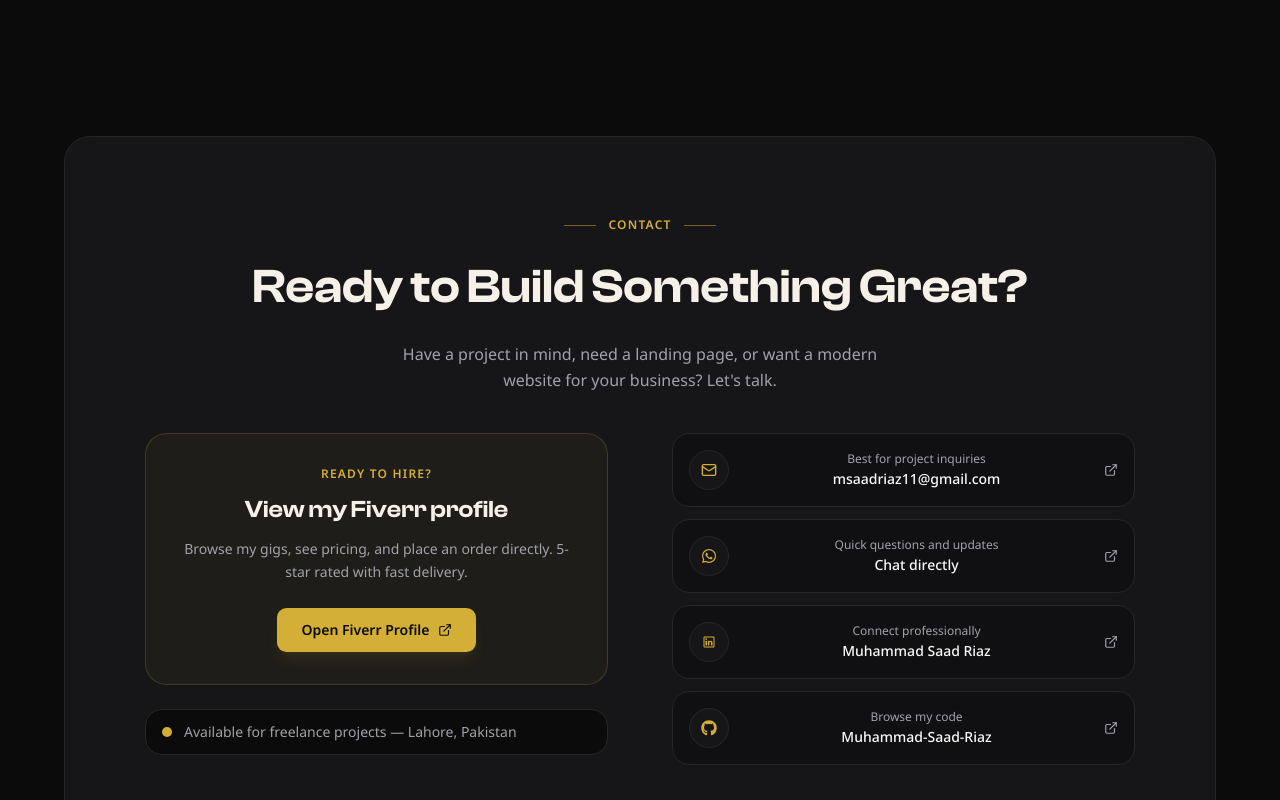
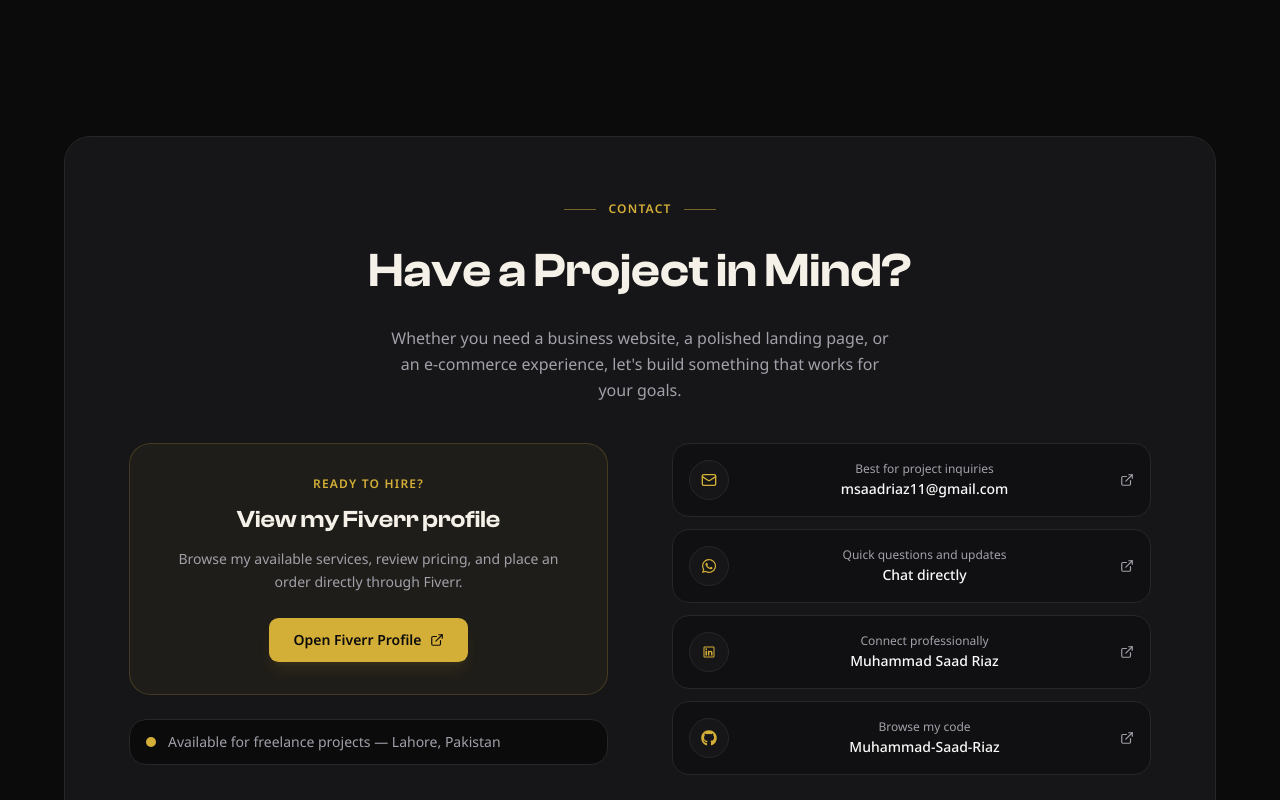
Before and after one commit to Muhammad-Saad-Riaz/M-Saad-Riaz-Portfolio-v2, a Next.js app: page / in a window 1280 px wide. Shown: the part 8120-8920 px from the top of the page. Built offline with nearby package versions, Linux system fonts and the light colour scheme; a web font is replaced by a local one.

Commit message:
refactor: refine contact section

```diff
--- a/src/components/sections/Contact.tsx
+++ b/src/components/sections/Contact.tsx
@@ -50,7 +50,7 @@
 
       {/* Outer Glow */}
       <div className="relative max-w-6xl mx-auto">
-        <div
+          <div
             aria-hidden="true"
             className="pointer-events-none absolute inset-0 flex items-center justify-center"
           >
@@ -63,7 +63,7 @@
             whileInView={{ opacity: 1, y: 0 }}
             viewport={{ once: true, margin: "-80px" }}
             transition={{ duration: 0.6, ease: [0.25, 0.1, 0.25, 1] }}
-            className="relative rounded-3xl border border-border bg-surface p-10 md:p-16 lg:p-20 text-center"
+            className="relative rounded-3xl border border-border bg-surface px-7 py-10 text-center md:px-12 md:py-14 lg:px-16 lg:py-16"
           >
 
             {/* Section Label */}
@@ -77,13 +77,14 @@
 
             {/* Heading */}
             <h2 className="font-clash font-semibold text-4xl md:text-5xl text-ivory leading-tight mb-6">
-              Ready to Build Something Great?
+              Have a Project in Mind?
             </h2>
 
             {/* Description */}
             <p className="font-sans text-base text-muted-foreground leading-relaxed mb-10 max-w-lg mx-auto">
-              Have a project in mind, need a landing page, or want a modern
-              website for your business? Let's talk.
+              Whether you need a business website, a polished landing page, or
+              an e-commerce experience, let&apos;s build something that works
+              for your goals.
             </p>
 
             {/* Two column layout */}
@@ -106,8 +107,8 @@
                     View my Fiverr profile
                   </h3>
                   <p className="font-sans text-sm text-muted-foreground mb-6 leading-relaxed">
-                    Browse my gigs, see pricing, and place an order directly.
-                    5-star rated with fast delivery.
+                    Browse my available services, review pricing, and place an
+                    order directly through Fiverr.
                   </p>
                   <a
                     href={socialLinks.fiverr}
```
